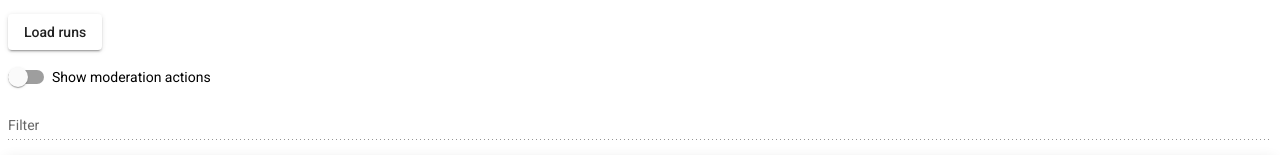
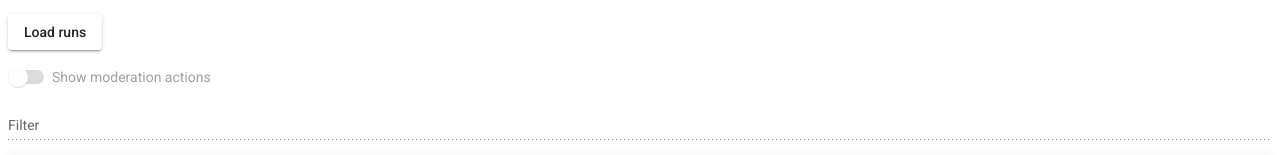
Before and after one commit to akleemans/queueclient, an Angular app: page / in a window 1280 px wide. Shown: the part 170-325 px from the top of the page. Built offline with nearby package versions, Linux system fonts and the light colour scheme.

Commit message:
Moderation does not work on Github, disable for now

```diff
--- a/src/app/app.component.html
+++ b/src/app/app.component.html
@@ -25,7 +25,8 @@
   loaded</b></p>
 <mat-spinner *ngIf="loadingState === loadingStateEnum.LOADING"></mat-spinner>
 <br>
-<mat-slide-toggle [(ngModel)]="showModerationActions">Show moderation actions</mat-slide-toggle>
+<mat-slide-toggle [(ngModel)]="showModerationActions" disabled="disabled">Show moderation actions
+</mat-slide-toggle>
 
 <div *ngIf="showModerationActions">
   <h2>Moderation actions</h2>
```
Also changed, not shown: 3 other files (tests, documents, lock files or other folders).
